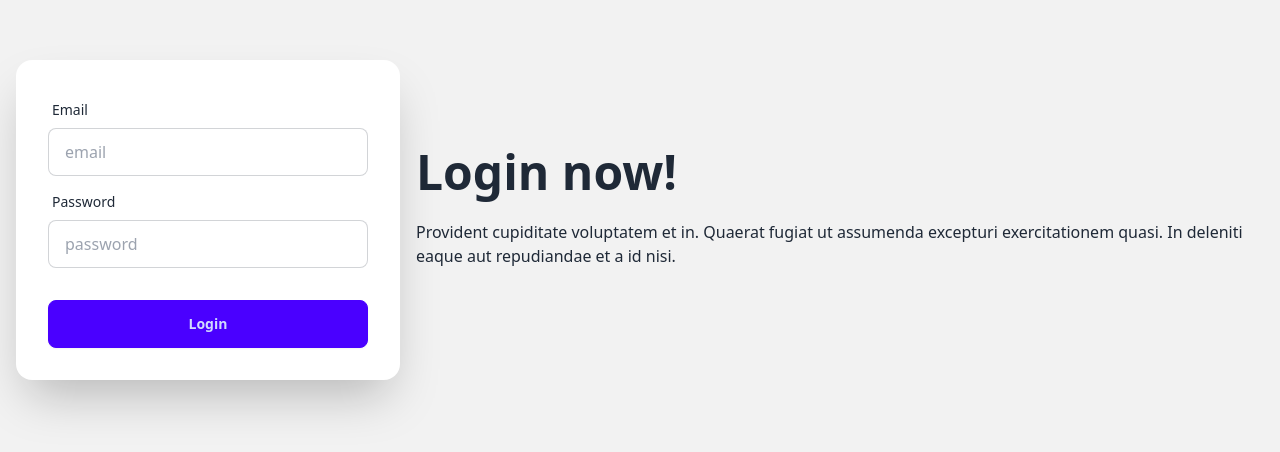
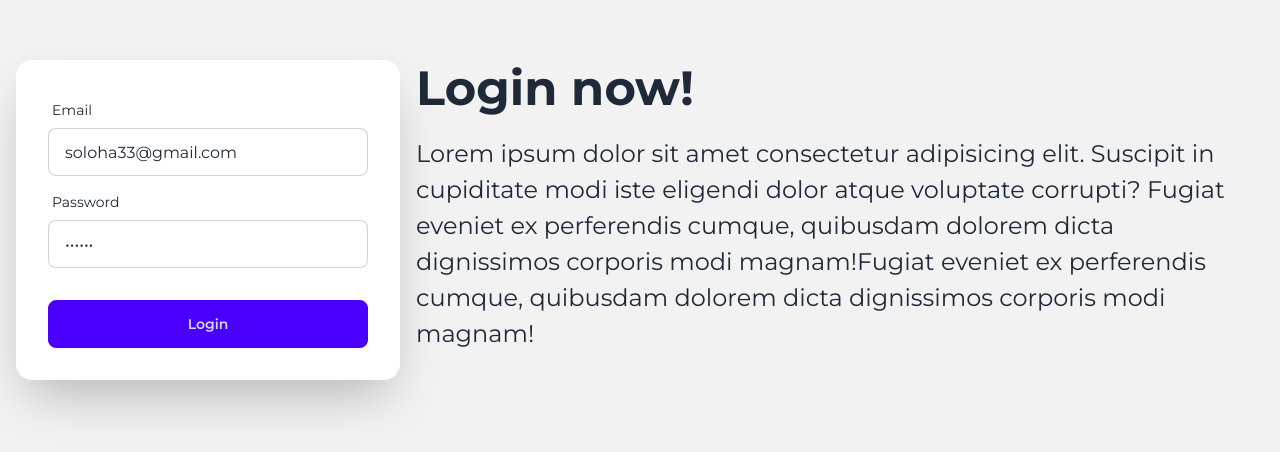
Before and after one commit to nataliiahodnia/Order-Pizza, a React (Vite) app: page / in a window 1280 px wide. Shown: the part 180-632 px from the top of the page. Built offline with nearby package versions, Linux system fonts and the light colour scheme.

Commit message:
added toast

```diff
--- a/src/App.jsx
+++ b/src/App.jsx
@@ -1,9 +1,21 @@
-import { Login } from "./components/Login/Login"
+import { Login } from './components/Login/Login'
+import { useAuth, usePages } from "./store/hooks";
 
 export const App = () => {
+  const { page, setPage } = usePages();
+  const { isLoggedIn } = useAuth()
+
+if(!isLoggedIn) {
+  return <Login />
+}
+
   return (
     <div>
-    <Login />
+      {page === "home" && (
+        <h1>
+          Home <button onClick={() => setPage ('ogin')}>Login</button>{" "}
+        </h1>
+      )}
     </div>
   )
 }
--- a/src/components/Header/Header.jsx
+++ b/src/components/Header/Header.jsx
@@ -1,21 +1,28 @@
-import { useAuth, useRouter } from "../../store/hooks";
+import { useContext } from 'react'
+import { AuthContext } from '../../store/AuthProvider'
+import { PageContext } from '../../store/PageProvider'
 
 export const Header = () => {
-  const { user, logout } = useAuth();
-  const { changePage } = useRouter();
-  return (
-    <div className=" px-2 bg-blue-800 ">
-      <h3>TODO APP</h3>
-      <p></p>
-      <div>
-        <button onClick={() => changePage("home")}>Home</button>
-        <button onClick={() => changePage("pizzas")}>Pizza</button>
-        <button onClick={() => changePage("cart")}>Cart</button>
-        <button className="btn" onClick={logout}>
-          logout
-        </button>
-        Logout
-      </div>
-    </div>
-  );
-};
+	const { user, logout } = useContext(AuthContext)
+	const { setPage } = useContext(PageContext)
+	const handleLogout = () => {
+		logout()
+		setPage('home')
+	}
+	return (
+		<div className=' px-2 py-2 bg-red-800 text-white font-bold flex justify-between items-center text-4xl'>
+			<h3>Pizza Code</h3>
+			<p className='text-2xl'>{user.email}</p>
+			<div className='flex gap-4 text-xl'>
+				<button onClick={() => setPage('home')}>Home</button>
+				<button onClick={() => setPage('pizzas')}>Pizzas</button>
+				<button onClick={() => setPage('cart')}>Cart</button>
+
+				{user.email === 'admin@mail.com' && <button onClick={() => setPage('cart')}>Admin panel</button>}
+				<button className='btn ' onClick={handleLogout}>
+					Logout
+				</button>
+			</div>
+		</div>
+	)
+}
--- a/src/components/Login/Login.jsx
+++ b/src/components/Login/Login.jsx
@@ -1,17 +1,19 @@
-import { Field, Form, Formik } from "formik";
+import { Field, Form, Formik } from 'formik'
+import { useAuth } from '../../store/hooks'
+import { toast } from 'react-toastify'
 
 export const Login = () => {
+  const { login } = useAuth();
 
   const initialValues = {
+    email: "soloha33@gmail.com",
+    password: "1234ff",
+  };
 
-  email: '',
-  password: '',
-
-  }
-
-  const handleSubmit = (values) => {
-     console.log(values);
-  }
+  const handleSubmit = values => {
+    login(values);
+    toast.success('Hello, bitch, you are logged in');
+  };
 
   return (
     <div>
@@ -20,9 +22,11 @@ export const Login = () => {
           <div className="text-center lg:text-left">
             <h1 className="text-5xl font-bold">Login now!</h1>
             <p className="py-6">
-              Provident cupiditate voluptatem et in. Quaerat fugiat ut assumenda
-              excepturi exercitationem quasi. In deleniti eaque aut repudiandae
-              et a id nisi.
+              Lorem ipsum dolor sit amet consectetur adipisicing elit. Suscipit
+              in cupiditate modi iste eligendi dolor atque voluptate corrupti?
+              Fugiat eveniet ex perferendis cumque, quibusdam dolorem dicta
+              dignissimos corporis modi magnam!Fugiat eveniet ex perferendis
+              cumque, quibusdam dolorem dicta dignissimos corporis modi magnam!
             </p>
           </div>
           <div className="card shrink-0 w-full max-w-sm shadow-2xl bg-base-100">
--- a/src/index.css
+++ b/src/index.css
@@ -1,4 +1,10 @@
-@import url('https://fonts.googleapis.com/css2?family=Montserrat:ital,wght@0,100..900;1,100..900&display=swap');
+@import url("https://fonts.googleapis.com/css2?family=Montserrat:ital,wght@0,100..900;1,100..900&display=swap");
 @tailwind base;
 @tailwind components;
 @tailwind utilities;
+
+body {
+  font-family: "Montserrat", sans-serif;
+  box-sizing: border-box;
+  font-size: 1.5rem;
+}
--- a/src/main.jsx
+++ b/src/main.jsx
@@ -1,16 +1,17 @@
 import ReactDOM from "react-dom/client";
 import { App } from "./App.jsx";
 import "./index.css";
-import { PizzaProvider } from "./store/PizzaProvider.jsx";
+// import { PizzaProvider } from "./store/PizzaProvider.jsx";
 import { PageProvider } from "./store/PageProvider.jsx";
 import { AuthProvider } from "./store/AuthProvider.jsx";
+import { ToastContainer } from 'react-toastify';
+import 'react-toastify/dist/ReactToastify.css';
 
 ReactDOM.createRoot(document.getElementById("root")).render(
-  <PizzaProvider>
-    <PageProvider>
-      <AuthProvider>
-        <App />
-      </AuthProvider>
-    </PageProvider>
-  </PizzaProvider>
+		<AuthProvider>
+			<PageProvider>
+				<App />
+        <ToastContainer autoClose={1500} />
+			</PageProvider>
+		</AuthProvider>
 );
--- a/src/store/hooks.jsx
+++ b/src/store/hooks.jsx
@@ -1,7 +1,7 @@
 import { useContext } from 'react'
 import { PageContext } from './PageProvider'
 import { AuthContext } from './AuthProvider'
-import { PizzaContext } from './PzzaProvider'
+import { PizzaContext } from './PizzaProvider'
 
 export const usePages = () => {
 	const context = useContext(PageContext)
```
Also changed, not shown: src/components/PizzaList.jsx (added), 1 other file (tests, documents, lock files or other folders).
